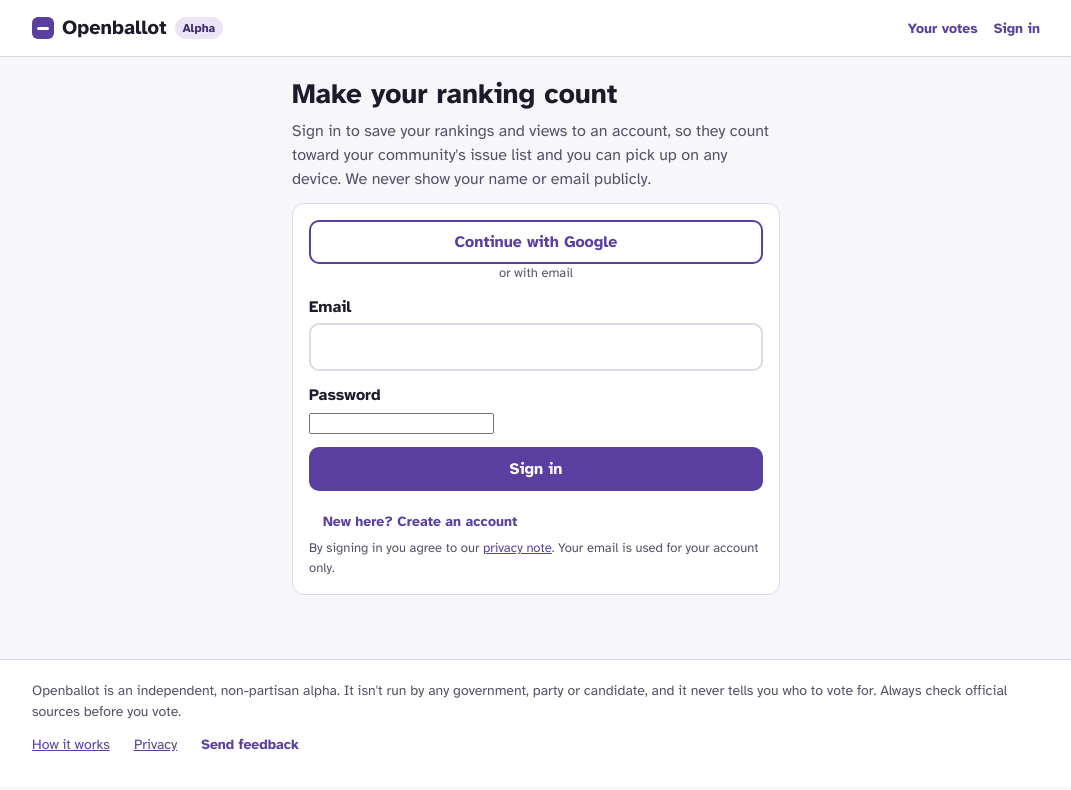
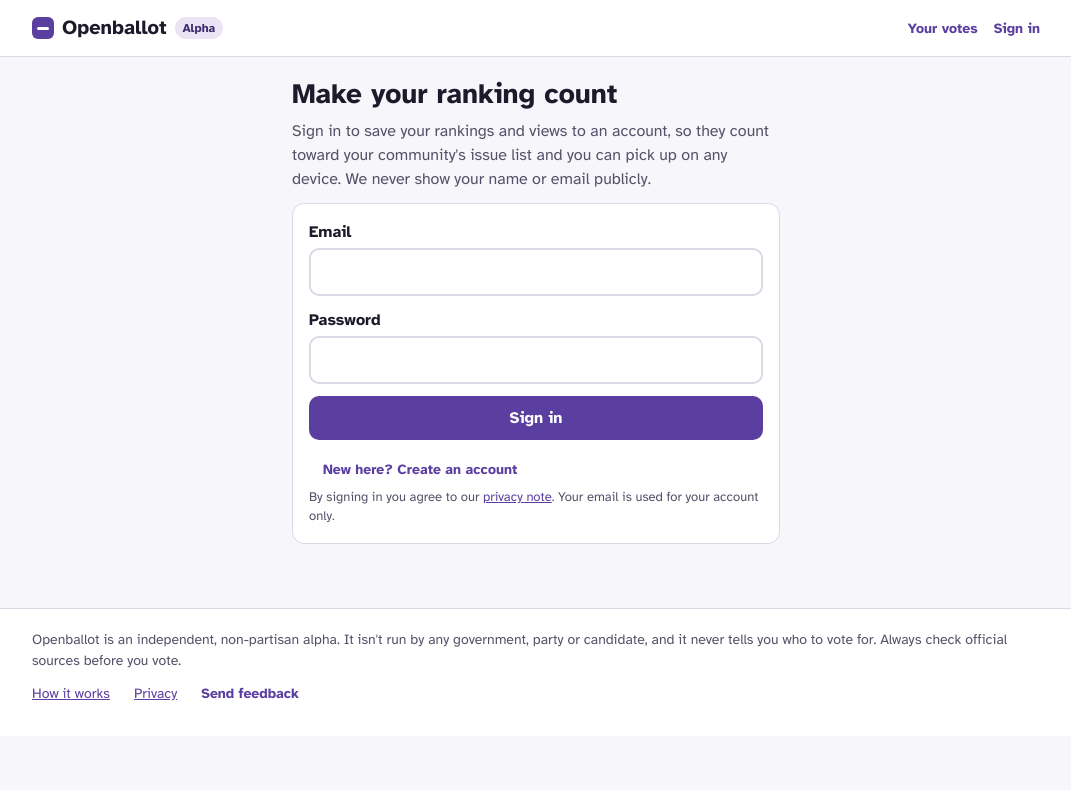
Before and after one commit to bgilmour7-star/openballot, a Next.js app: page /signin in a window 1280 px wide. Shown: the top 790 px of the page, without its empty margins (104-1175 px from the left). Built offline with nearby package versions, Linux system fonts and the light colour scheme; no server answers.

Commit message:
Hide Google sign-in until its redirect is configured; style password field
Co-Authored-By: Claude Opus 5.5 <noreply@anthropic.com>
Claude-Session: https://claude.ai/code/session_01PJCt2TtSf93x6R9uMDGK9a

```diff
--- a/app/globals.css
+++ b/app/globals.css
@@ -40,7 +40,7 @@ main { padding: 20px 0 48px; }
 .btn.small { min-height: 36px; padding: 0 12px; font-size: 14px; }
 .btn[disabled] { opacity: .5; cursor: default; }
 .btn.block { width: 100%; }
-input[type=text], input[type=email], input[type=url], input[type=number], input[type=date], textarea, select {
+input[type=text], input[type=email], input[type=password], input[type=url], input[type=number], input[type=date], textarea, select {
   font: inherit; width: 100%; min-height: 44px; padding: 10px 12px; border: 2px solid var(--line); border-radius: 10px; background: #fff; color: var(--ink); }
 textarea { min-height: 96px; }
 label { font-weight: 700; display: block; margin-bottom: 4px; }
--- a/components/SignIn.tsx
+++ b/components/SignIn.tsx
@@ -56,8 +56,10 @@ export default function SignIn() {
 
   return (
     <div className="card stack">
-      <button className="btn secondary block" onClick={google} disabled={busy}>Continue with Google</button>
-      <p className="xs muted" style={{ textAlign: "center", margin: 0 }}>or with email</p>
+      {process.env.NEXT_PUBLIC_GOOGLE_SIGNIN === "1" && <>
+        <button className="btn secondary block" onClick={google} disabled={busy}>Continue with Google</button>
+        <p className="xs muted" style={{ textAlign: "center", margin: 0 }}>or with email</p>
+      </>}
       <form onSubmit={submit} className="stack">
         <div>
           <label htmlFor="email">Email</label>
```
